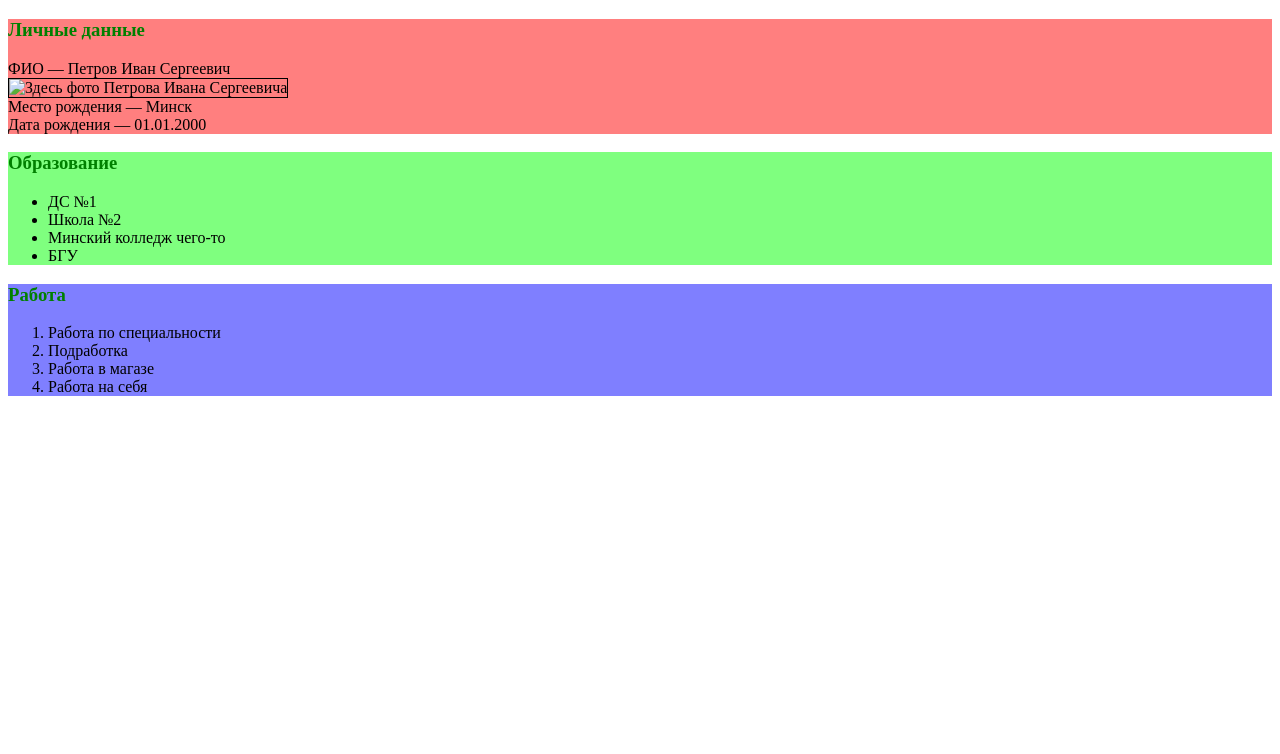
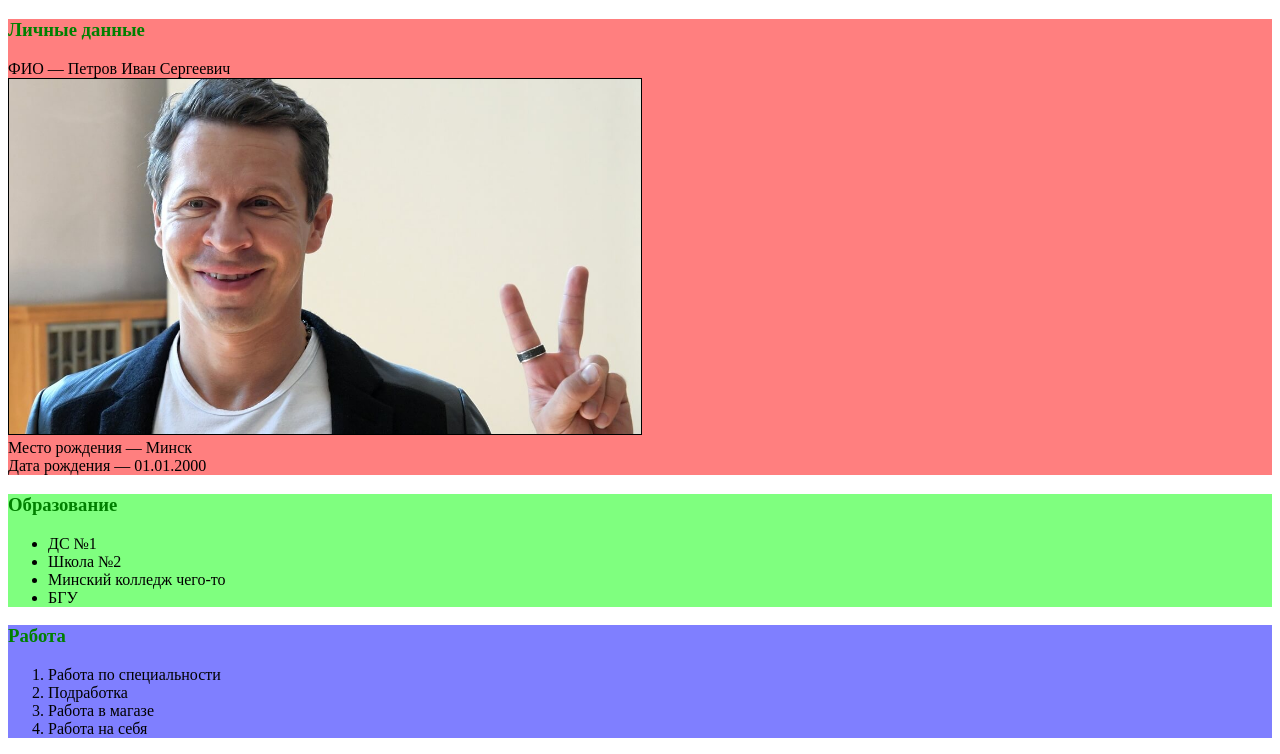
Before and after one commit to Veritas-V/fd1, a plain HTML site: page 30.03.2020/resume.html in a window 1280 px wide. Shown: the part 61-815 px from the top of the page. Drawn offline with Linux system fonts and the light colour scheme.

Commit message:
photo petrov upload

```diff
--- a/30.03.2020/resume.html
+++ b/30.03.2020/resume.html
@@ -17,7 +17,7 @@
         <h3 style="color: green">Личные данные</h3>
             <p>
                 ФИО &mdash; Петров Иван Сергеевич</br>
-                <img src="30.03.2020/petrov.jpg"  width="50%" height="70%" border="1"
+                <img src="petrov.jpg"  width="50%" height="70%" border="1"
                 alt="Здесь фото Петрова Ивана Сергеевича" title="Петров Иван Сергеевич"
                 style="cursor: pointer"></br>
                 Место рождения &mdash; Минск</br>
```
